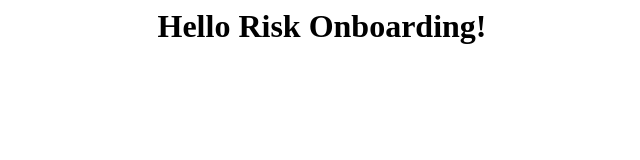
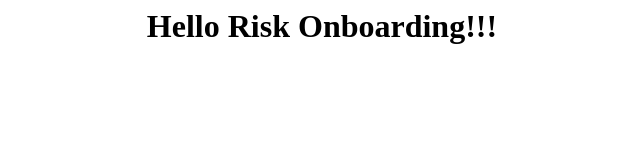
Before and after one commit to chunkiat82/nodeapp, a website: page index.html in a window 1280 px wide. Shown: the whole page, without its empty margins (318-958 px from the left). Drawn offline with Linux system fonts and the light colour scheme.

Commit message:
Update index.html

```diff
--- a/index.html
+++ b/index.html
@@ -1 +1 @@
-<center><h1>Hello Risk Onboarding!</h1></center>
+<center><h1>Hello Risk Onboarding!!!</h1></center>
```
